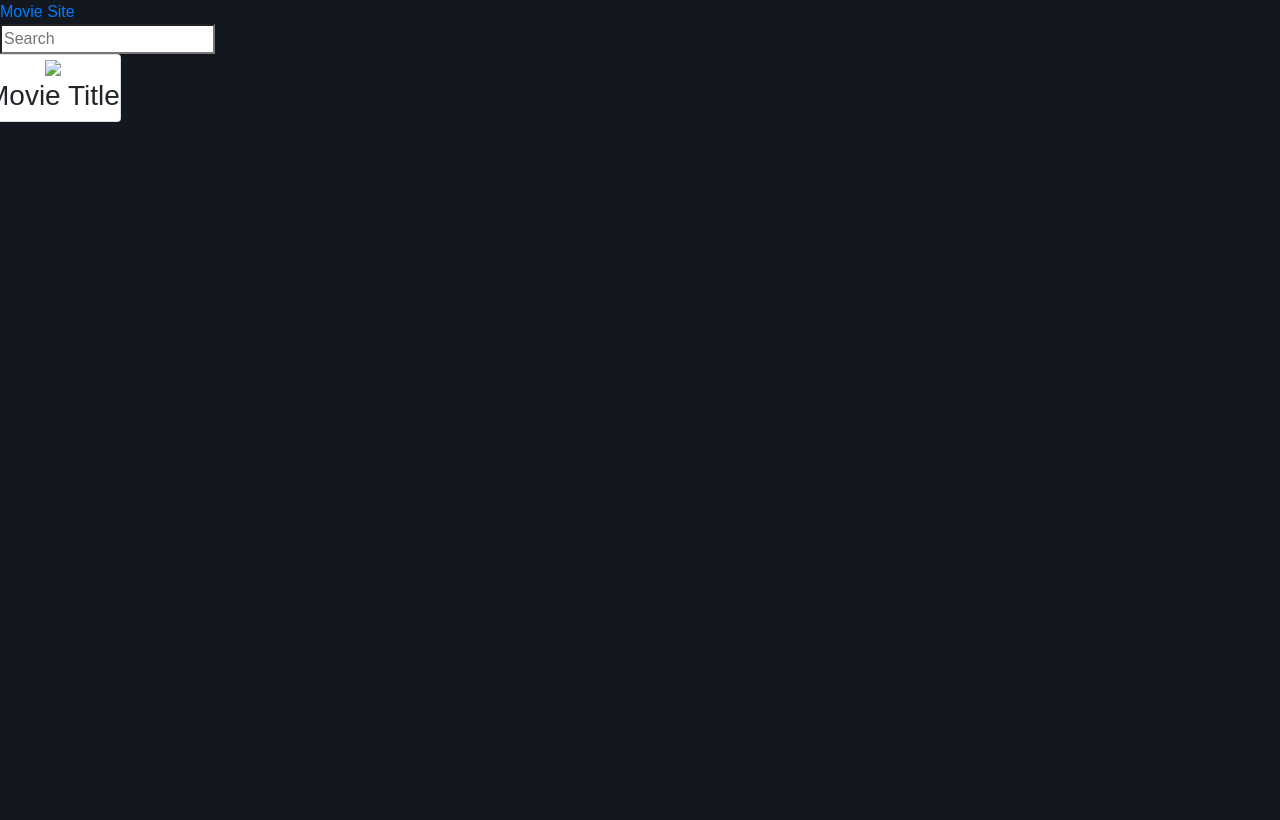
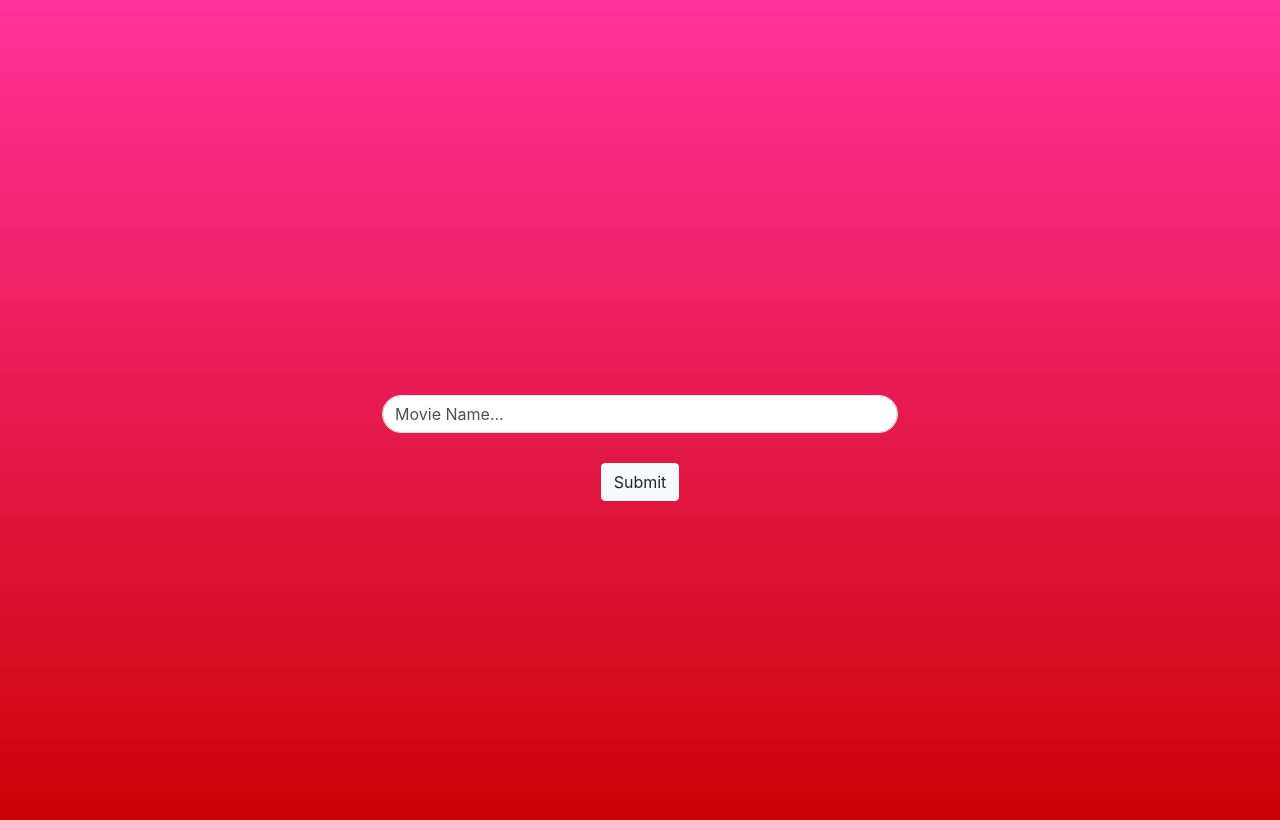
Before and after one commit to noura3368/ML-Based-Movie-Recommendations, a plain HTML site: page index.html in a window 1280 px wide. Drawn offline with nearby package versions, Linux system fonts and the light colour scheme.

Commit message:
Adding search bar, background submit button

```diff
--- a/index.html
+++ b/index.html
@@ -1,9 +1,19 @@
 <!DOCTYPE html>
 <style>
-    .hello {
-    background-color: #131720;
-    font-family: sans-serif;
-}
+    .ms-n5 {
+    margin-left: -40px;
+    }
+    .background {
+        height: 800px;
+        background: linear-gradient(to bottom, #ff3399 0%, #cc0000 100%);
+    }
+    .bottom {
+        display: flex;
+        justify-content: center;
+        align-items: center;
+        text-align: center;
+        min-height: 100vh;
+    }
 </style>
 <html>
     <head>
@@ -15,26 +25,19 @@
     <script src="https://code.jquery.com/jquery-3.3.1.slim.min.js" integrity="sha384-q8i/X+965DzO0rT7abK41JStQIAqVgRVzpbzo5smXKp4YfRvH+8abtTE1Pi6jizo" crossorigin="anonymous"></script>
     <script src="https://cdn.jsdelivr.net/npm/popper.js@1.14.7/dist/umd/popper.min.js" integrity="sha384-UO2eT0CpHqdSJQ6hJty5KVphtPhzWj9WO1clHTMGa3JDZwrnQq4sF86dIHNDz0W1" crossorigin="anonymous"></script>
     <script src="https://cdn.jsdelivr.net/npm/bootstrap@4.3.1/dist/js/bootstrap.min.js" integrity="sha384-JjSmVgyd0p3pXB1rRibZUAYoIIy6OrQ6VrjIEaFf/nJGzIxFDsf4x0xIM+B07jRM" crossorigin="anonymous"></script>
-
-    <body class="hello">
-        <div class="topnav">
-            <a class="active" href="#">Movie Site</a>
-            <div class="search-container">
-                <form role="search" id="form">
-                    <input type="search" id="query" name="search-input" placeholder="Search">
-                </form>
-
+    <body class="background">
+        <div class="row mt-5 bottom">
+            <div class="col-md-5 mx-auto">
+                <div class="input-group">
+                    <input class="form-control border rounded-pill" type="search" value="Movie Name..." id="example-search-input">
+                </div>
+                <button type="button" class="btn btn-light" style="margin-top: 30px;">Submit</button>
             </div>
         </div>
-        <div style="padding-left:16px"></div>
-        <div class="row">
-            <div class="column">
-                <div class="card">
-                    <center><img src="#" class="thumbnail"></center>
-                    <h3>Movie Title</h3>
-                </div>
-            </div>
-
-        </div>
+    <script>
+        $( "#example-search-input" ).on( "click", function() {
+            this.value = "";
+        } );
+    </script>
     </body>
 </html>
```
